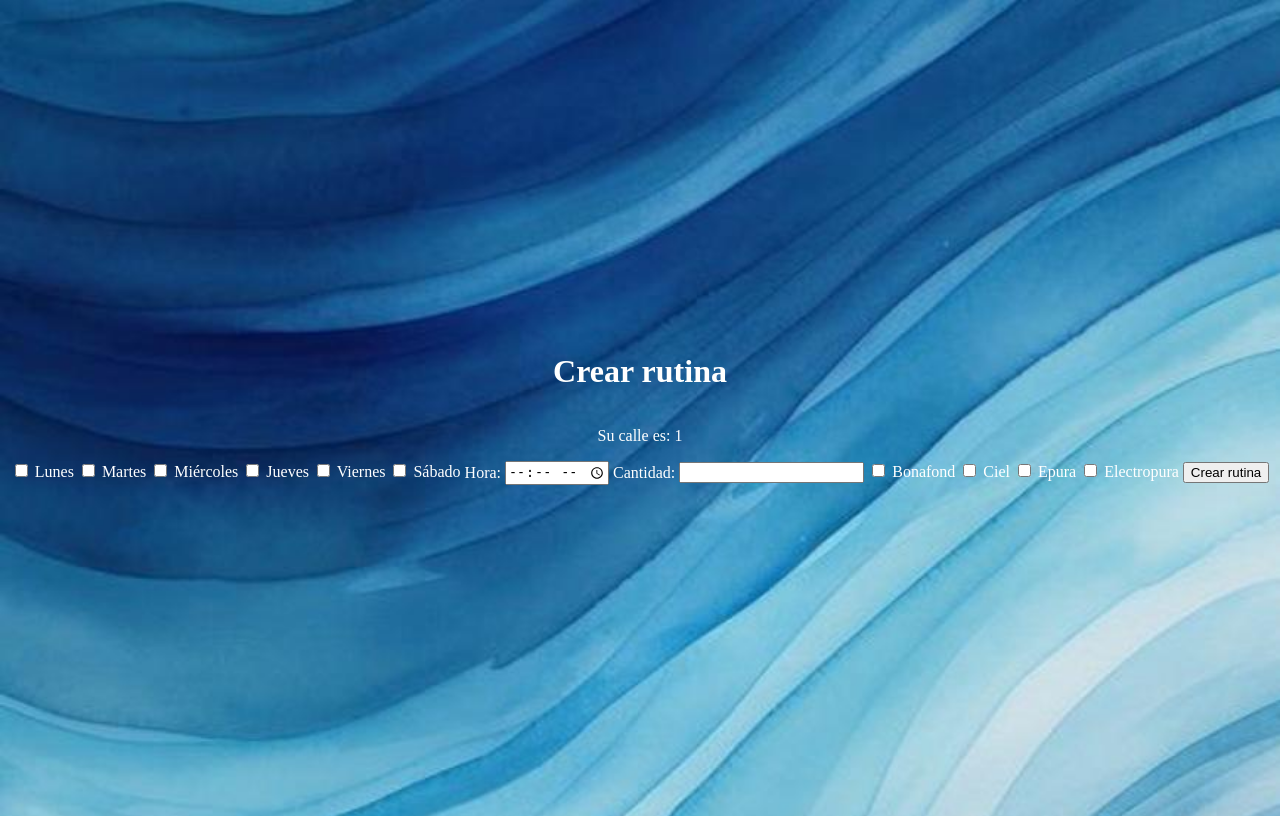
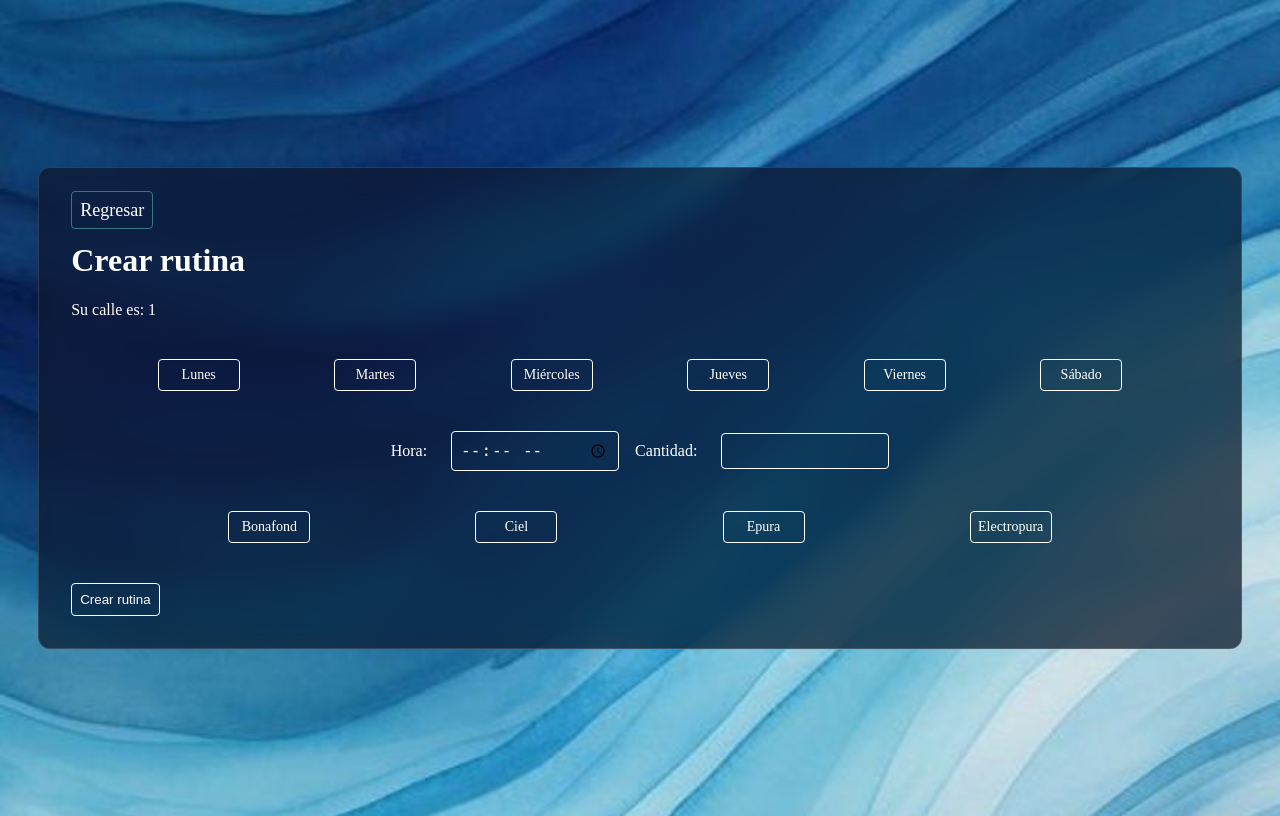
Before and after one commit to cratos9/AppPurificadora, a Flask app: page /rutinas/crear in a window 1280 px wide. Run offline with Flask 3, Linux system fonts and the light colour scheme; the visitor is signed in with stand-in values (Sample User, id 1).

Commit message:
Se realizaron mejoras en la lógica de las rutinas y se añadieron nuevas funcionalidades. Se implementaron estilos CSS para formularios y se mejoró la presentación de las visitas. Se corrigieron errores en la lógica de modificación y eliminación de rutinas, y se optimizó la visualización de la cuenta del usuario.

```diff
--- a/src/purificadora/services.py
+++ b/src/purificadora/services.py
@@ -65,9 +65,7 @@ def CompletarEntrega(qr_codigo, usuario_id, monto, metodo, referencia=""):
         visita = Visita.query.filter_by(qr_codigo=qr_codigo).first()
         if not visita:
             return False
-        # Marcar la visita como completada
         visita.verificado = "completada"
-        # Crear el nuevo pago dentro de la misma lógica
         nuevo_pago = Pago(
             usuario_id=usuario_id,
             metodo=metodo,
--- a/src/rutinas/routes.py
+++ b/src/rutinas/routes.py
@@ -13,7 +13,7 @@ def crear_rutina():
         dias = request.form.getlist('dias')
         hora = request.form.get('hora')
         cantidad = request.form.get('cantidad')
-        marcas = request.form.getlist('marca')
+        marcas = request.form.getlist('marcas')
         rutina = CrearRutina(usuario_id, dias, hora, cantidad, marcas)
         if rutina:
             return redirect(url_for('Rutinas.index'))
@@ -25,20 +25,24 @@ def crear_rutina():
 @bp.route('/modificar/<int:rutina_id>', methods=['GET', 'POST'])
 @login_required
 def modificar_rutina(rutina_id):
+    rutina = Rutina.query.get(rutina_id)  # Se obtiene la rutina al inicio
     if request.method == 'POST':
+        print(f"Modificando rutina con ID: {rutina_id}")
         dias = request.form.getlist('dias')
         hora = request.form.get('hora')
         cantidad = request.form.get('cantidad')
-        marcas = request.form.getlist('marca')
-        rutina = Rutina.query.get(rutina_id)
+        marcas = request.form.getlist('marcas')
+        print(f"Días: {dias}, Hora: {hora}, Cantidad: {cantidad}, Marcas: {marcas}")
         if ModificarRutina(rutina_id, dias, hora, cantidad, marcas):
+            flash('Rutina modificada con éxito.', 'success')
+
             return redirect(url_for('Rutinas.index'))
         else:
             flash('Error al modificar la rutina. Por favor, inténtalo de nuevo.', 'error')
 
-    return render_template('rutinas/modificar_rutina.html', rutina = rutina)
+    return render_template('rutinas/modificar_rutina.html', rutina=rutina)
 
-@bp.route('/eliminar/<int:rutina_id>', methods=['POST'])
+@bp.route('/eliminar/<int:rutina_id>', methods=['POST', 'GET'])
 @login_required
 def eliminar_rutina(rutina_id):
     if EliminarRutina(rutina_id):
@@ -58,5 +62,5 @@ def index():
 @login_required
 def ver_visita():
     usuario_id = session.get('usuario_id')
-    visita_proxima = get_visita_mas_proxima(usuario_id)
-    return render_template('rutinas/ver_visita.html', visita=visita_proxima)
+    visitas = get_visita_mas_proxima(usuario_id)
+    return render_template('rutinas/ver_visita.html', visitas=visitas)
--- /dev/null
+++ b/src/static/css/rutinas/forms.css
@@ -0,0 +1,95 @@
+button {
+    padding: 0.5rem;
+    background-color: transparent;
+    color: #fff;
+    border: 1px solid #fff;
+    border-radius: 4px;
+    cursor: pointer;
+
+}
+
+button:hover {
+    background-color: rgba(255, 255, 255, 0.1);
+}
+
+.dias, .marcas{
+    display: flex;
+    align-items: center;
+    justify-content: space-evenly;
+    width: 100%;
+    margin: 2rem 0;
+}
+
+.cantidades {
+    display: flex;
+    align-items: center;
+    justify-content: center;
+    gap: 1rem;
+    margin: 1rem 0;
+}
+
+.cantidades label {
+    color: #fff;
+    font-size: 16px;
+    margin-right: 0.5rem;
+}
+
+.cantidades input[type="time"],
+.cantidades input[type="number"] {
+    padding: 0.5rem;
+    border: 1px solid #fff;
+    border-radius: 4px;
+    background: transparent;
+    color: #fff;
+    font-size: 16px;
+    width: 150px;
+    transition: border-color 0.3s;
+}
+
+.cantidades input[type="time"]::placeholder,
+.cantidades input[type="number"]::placeholder {
+    color: #ccc;
+}
+
+.cantidades input[type="time"]:focus,
+.cantidades input[type="number"]:focus {
+    outline: none;
+    border-color: #aaa;
+}
+
+.custom-checkbox {
+    position: relative;
+    display: inline-block;
+    margin: 0.5rem;
+    cursor: pointer;
+    width: 80px;
+    height: 30px;
+    background-color: transparent;
+    border: 1px solid #fff;
+    border-radius: 4px;
+    text-align: center;
+    line-height: 30px;
+    color: #fff;
+    font-size: 14px;
+}
+
+.custom-checkbox input {
+    position: absolute;
+    opacity: 0;
+    cursor: pointer;
+    height: 0;
+    width: 0;
+}
+
+.custom-checkbox input:checked + span,
+.custom-checkbox span:hover {
+    background-color: #fff;
+    color: #000;
+    border-color: #fff;
+}
+
+.custom-checkbox span {
+    display: block;
+    width: 100%;
+    height: 100%;
+}
--- a/src/static/css/rutinas/index.css
+++ b/src/static/css/rutinas/index.css
@@ -34,6 +34,10 @@ a {
     text-decoration: none;
     transition: color 0.3s ease;
     margin: 0 1rem 0 0;
+    text-transform: capitalize;
+    border: 1px solid #387782;
+    padding: 0.5rem;
+    border-radius: 4px;
 }
 
 a:hover {
@@ -44,3 +48,13 @@ a:hover {
     font-weight: bold;
     text-transform: capitalize;
 }
+
+table {
+    width: 100%;
+    border-collapse: collapse;
+}
+
+table tr {
+    height: 50px;
+    text-align: center;
+}
--- a/src/templates/purificadora/index.html
+++ b/src/templates/purificadora/index.html
@@ -42,7 +42,7 @@
             <tbody>
                 {% set horas = ["9:00 AM","9:30 AM","10:00 AM","10:30 AM","11:00 AM","11:30 AM","12:00 PM","12:30
                 PM","1:00 PM","1:30 PM","2:00 PM","2:30 PM","3:00 PM","3:30 PM","4:00 PM","4:30 PM","5:00 PM"] %}
-                {% set dias = ["Lunes","Martes","Miércoles","Jueves","Viernes","Sábado"] %}
+                {% set dias = ["Lunes","Martes","Miercoles","Jueves","Viernes","Sabado"] %}
                 {% for hora in horas %}
                 <tr>
                     <td>{{ hora }}</td>
--- a/src/templates/rutinas/crear_rutina.html
+++ b/src/templates/rutinas/crear_rutina.html
@@ -4,56 +4,68 @@
 
 {% block style %}
 <link rel="stylesheet" href="{{ url_for('static', filename='css/rutinas/index.css') }}">
+<link rel="stylesheet" href="{{ url_for('static', filename='css/rutinas/forms.css' ) }}">
 {% endblock %}
 
 {% block content %}
+<div class="card">
+    <nav>
+        <a href="{{ url_for('Rutinas.index') }}">Regresar</a>
+    </nav>
     <h1>Crear rutina</h1>
     <p>Su calle es: {{ session["calle"] }}</p>
     <form method="POST">
-    <label>
+        <div class="dias">
+            <label class="custom-checkbox">
                 <input type="checkbox" name="dias" value="Lunes">
-        Lunes
+                <span>Lunes</span>
             </label>
-    <label>
+            <label class="custom-checkbox">
                 <input type="checkbox" name="dias" value="Martes">
-        Martes
+                <span>Martes</span>
             </label>
-    <label>
+            <label class="custom-checkbox">
                 <input type="checkbox" name="dias" value="Miercoles">
-        Miércoles
+                <span>Miércoles</span>
             </label>
-    <label>
+            <label class="custom-checkbox">
                 <input type="checkbox" name="dias" value="Jueves">
-        Jueves
+                <span>Jueves</span>
             </label>
-    <label>
+            <label class="custom-checkbox">
                 <input type="checkbox" name="dias" value="Viernes">
-        Viernes
+                <span>Viernes</span>
             </label>
-    <label>
+            <label class="custom-checkbox">
                 <input type="checkbox" name="dias" value="Sabado">
-        Sábado
+                <span>Sábado</span>
             </label>
+        </div>
+        <div class="cantidades">
             <label for="hora">Hora:</label>
-    <input type="time" id="hora" name="hora" required>
+            <input type="time" id="hora" name="hora" step="1800" min="09:00" max="17:00" required>
             <label for="cantidad">Cantidad:</label>
             <input type="number" id="cantidad" name="cantidad" required>
-    <label>
+        </div>
+        <div class="marcas">
+            <label class="custom-checkbox">
                 <input type="checkbox" name="marcas" value="Bonafond">
-        Bonafond
+                <span>Bonafond</span>
             </label>
-    <label>
+            <label class="custom-checkbox">
                 <input type="checkbox" name="marcas" value="Ciel">
-        Ciel
+                <span>Ciel</span>
             </label>
-    <label>
+            <label class="custom-checkbox">
                 <input type="checkbox" name="marcas" value="Epura">
-        Epura
+                <span>Epura</span>
             </label>
-    <label>
+            <label class="custom-checkbox">
                 <input type="checkbox" name="marcas" value="Electropura">
-        Electropura
+                <span>Electropura</span>
             </label>
+        </div>
         <button type="submit">Crear rutina</button>
     </form>
+</div>
 {% endblock %}
```
Also changed, not shown: src/rutinas/services.py (+72 -35 lines), src/static/css/rutinas/ver_visita.css (added, +59 -0 lines), src/static/css/usuarios/perfil.css (added, +71 -0 lines), src/templates/rutinas/index.html (+21 -36 lines), src/templates/rutinas/modificar_rutina.html (+41 -27 lines), src/templates/rutinas/ver_visita.html (+16 -4 lines), src/templates/usuarios/cuenta.html (+11 -14 lines). Lines whose indentation alone changed are shown as unchanged.
